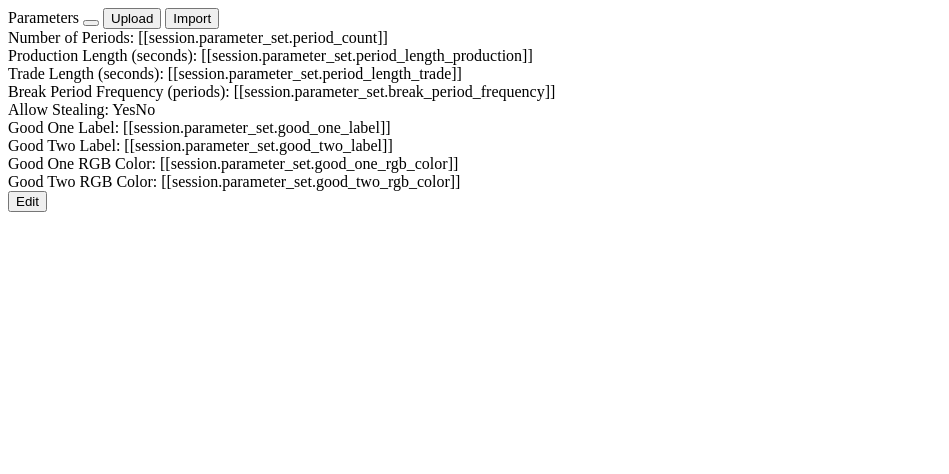
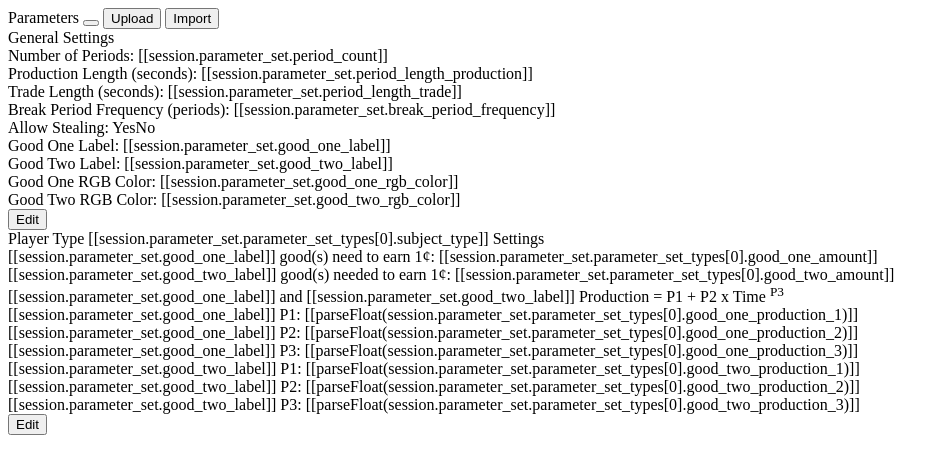
Before and after one commit to jeffreykirchner/trade_steal, a Django app: template main/templates/staff/staff_session/parameters_card.html in a window 1280 px wide. Shown: the top 474 px of the page, without its empty margins (0-949 px from the left). Run offline with Django 3.2, Linux system fonts and the light colour scheme; the template is opened without the code that fills it: values that come from a table or form of the project are taken from there, others are empty.

Commit message:
Parameter set card

```diff
--- a/main/consumers/staff_session_consumer.py
+++ b/main/consumers/staff_session_consumer.py
@@ -53,7 +53,7 @@ class StaffSessionConsumer(SocketConsumerMixin):
 
         #build response
         message_data = {}
-        message_data = await take_update_session_form(event["message_text"])
+        message_data =  await sync_to_async(take_update_session_form)(event["message_text"])
 
         message = {}
         message["messageType"] = event["type"]
--- a/main/globals/parameter_sets.py
+++ b/main/globals/parameter_sets.py
@@ -11,5 +11,5 @@ class SubjectType(models.TextChoices):
     '''
     subject types
     '''
-    BLUE = 'Blue', _('Blue')
-    RED = 'Red', _('Red')
+    ONE = 'One', _('One')
+    TWO = 'Two', _('Two')
--- a/main/models/parameter_set.py
+++ b/main/models/parameter_set.py
@@ -26,11 +26,11 @@ class ParameterSet(models.Model):
     break_period_frequency = models.IntegerField(verbose_name='Break Period Fequency (Periods)', default=7)   #every x periods only allow chat, no production or trading
     allow_stealing = models.BooleanField(default=True, verbose_name = 'Allow Stealing')                       #if true subjects can take from other users
 
-    good_one_label =  models.CharField(verbose_name='Good One Label', max_length = 10, default="Blue")      #label for good one
-    good_two_label =  models.CharField(verbose_name='Good One Label', max_length = 10, default="Red")       #label for good two
+    good_one_label =  models.CharField(verbose_name='Good One Label', max_length = 10, default="Red")        #label for good one
+    good_two_label =  models.CharField(verbose_name='Good One Label', max_length = 10, default="Blue")       #label for good two
 
-    good_one_rgb_color =  models.CharField(verbose_name='Good One RGB Color', max_length = 10, default="#6495ED")      #rgb color of good one
-    good_two_rgb_color =  models.CharField(verbose_name='Good Two RGB Color', max_length = 10, default="#DC143C")      #rgb color of good two
+    good_one_rgb_color =  models.CharField(verbose_name='Good One RGB Color', max_length = 10, default="#DC143C")      #rgb color of good one
+    good_two_rgb_color =  models.CharField(verbose_name='Good Two RGB Color', max_length = 10, default="#6495ED")      #rgb color of good two
 
     timestamp = models.DateTimeField(auto_now_add= True)
     updated= models.DateTimeField(auto_now= True)
@@ -47,44 +47,44 @@ class ParameterSet(models.Model):
         default setup
         '''
 
-        #blue type parameters
-        parameter_set_type_blue = main.models.ParameterSetType()
-        parameter_set_type_blue.parameter_set = self
-        parameter_set_type_blue.subject_type = globals.SubjectType.BLUE
+        #one type parameters
+        parameter_set_type_one = main.models.ParameterSetType()
+        parameter_set_type_one.parameter_set = self
+        parameter_set_type_one.subject_type = globals.SubjectType.ONE
 
-        parameter_set_type_blue.good_one_production_1 = Decimal('0')
-        parameter_set_type_blue.good_one_production_2 = Decimal('2.530')
-        parameter_set_type_blue.good_one_production_3 = Decimal('1')
+        parameter_set_type_one.good_one_production_1 = Decimal('0')
+        parameter_set_type_one.good_one_production_2 = Decimal('0.411096')
+        parameter_set_type_one.good_one_production_3 = Decimal('2.5')
 
-        parameter_set_type_blue.good_two_production_1 = Decimal('0')
-        parameter_set_type_blue.good_two_production_2 = Decimal('1.1')
-        parameter_set_type_blue.good_two_production_3 = Decimal('2')
+        parameter_set_type_one.good_two_production_1 = Decimal('0')
+        parameter_set_type_one.good_two_production_2 = Decimal('2.254')
+        parameter_set_type_one.good_two_production_3 = Decimal('1')
 
-        parameter_set_type_blue.save()
+        parameter_set_type_one.save()
 
-        #red type parameters
-        parameter_set_type_red = main.models.ParameterSetType()
-        parameter_set_type_red.parameter_set = self
-        parameter_set_type_red.subject_type = globals.SubjectType.RED
+        #two type parameters
+        parameter_set_type_two = main.models.ParameterSetType()
+        parameter_set_type_two.parameter_set = self
+        parameter_set_type_two.subject_type = globals.SubjectType.TWO
 
-        parameter_set_type_red.good_one_production_1 = Decimal('0')
-        parameter_set_type_red.good_one_production_2 = Decimal('0.411096')
-        parameter_set_type_red.good_one_production_3 = Decimal('2.5')
+        parameter_set_type_two.good_one_production_1 = Decimal('0')
+        parameter_set_type_two.good_one_production_2 = Decimal('2.530')
+        parameter_set_type_two.good_one_production_3 = Decimal('1')
 
-        parameter_set_type_red.good_two_production_1 = Decimal('0')
-        parameter_set_type_red.good_two_production_2 = Decimal('2.254')
-        parameter_set_type_red.good_two_production_3 = Decimal('1')
+        parameter_set_type_two.good_two_production_1 = Decimal('0')
+        parameter_set_type_two.good_two_production_2 = Decimal('1.1')
+        parameter_set_type_two.good_two_production_3 = Decimal('2')
 
-        parameter_set_type_red.save()
+        parameter_set_type_two.save()
 
         #player setup
         for i in range(8):
             player = main.models.ParameterSetTypePlayer()
 
             if i % 2 == 0:
-                player.parameter_set_type = parameter_set_type_red
+                player.parameter_set_type = parameter_set_type_one
             else:
-                player.parameter_set_type = parameter_set_type_blue
+                player.parameter_set_type = parameter_set_type_two
 
             player.id_label = str(i+1)
             player.location = i+1
--- a/main/models/parameter_set_type.py
+++ b/main/models/parameter_set_type.py
@@ -19,7 +19,7 @@ class ParameterSetType(models.Model):
 
     parameter_set = models.ForeignKey(ParameterSet, on_delete=models.CASCADE,  related_name="parameter_set_types")
 
-    subject_type = models.CharField(max_length=100, choices=SubjectType.choices, default=SubjectType.BLUE)         #type of subject
+    subject_type = models.CharField(max_length=100, choices=SubjectType.choices, default=SubjectType.ONE)         #type of subject
 
     good_one_amount =  models.IntegerField(verbose_name='Good One Amount', default=1)         #amount of good one needed to earn 1 cent
     good_two_amount =  models.IntegerField(verbose_name='Good Two Amount', default=1)         #amount of good two needed to earn 1 cent
@@ -44,6 +44,8 @@ class ParameterSetType(models.Model):
         constraints = [
             models.UniqueConstraint(fields=['parameter_set', 'subject_type'], name='unique_player_type'),
         ]
+        ordering = ['subject_type']
+
 
     def from_dict(self, source):
         '''
--- a/main/templates/staff/staff_session/parameters_card.html
+++ b/main/templates/staff/staff_session/parameters_card.html
@@ -28,8 +28,13 @@
         </span>
 
     </div>
-    <div class="card-body" v-show="show_parameters">
-
+    <div class="card-body" v-if="show_parameters">
+        <div class="row mt-2 fw-bold">
+            <div class="col-md text-center">
+                General Settings
+            </div>
+        </div>
+        <!-- parameterset settings -->
         <div class="row justify-content-center">
             <div class="col-md-auto text-center">
                 {{parameter_set_form.period_count.label}}: [[session.parameter_set.period_count]]
@@ -69,10 +74,67 @@
             <div class="col-md-auto text-center mb-2 mt-2">
                 <button class="btn btn-outline-primary"
                         type="button"
+                        title="General Settings"
                         v-on:click="showEditParameterset()">
                     Edit <i class="far fa-edit"></i>
                 </button>
             </div>
         </div>
+
+        <!-- parameterset type settings -->
+        <div class="row mt-4 fw-bold">
+            <div class="col-md text-center">
+                Player Type [[session.parameter_set.parameter_set_types[0].subject_type]] Settings
+            </div>
+        </div>
+        <div class="row justify-content-center">
+            <div class="col-md-auto text-center">
+                [[session.parameter_set.good_one_label]] good(s) need to earn 1¢: [[session.parameter_set.parameter_set_types[0].good_one_amount]]
+            </div>
+            <div class="col-md-auto text-center">
+                [[session.parameter_set.good_two_label]] good(s) needed to earn 1¢: [[session.parameter_set.parameter_set_types[0].good_two_amount]]
+            </div>
+        </div>
+
+        <div class="row mt-2">
+            <div class="col-md text-center">
+                [[session.parameter_set.good_one_label]] and [[session.parameter_set.good_two_label]] Production = P1 + P2 x Time <sup>P3</sup>
+            </div>
+        </div>
+        <div class="row justify-content-center">
+            <!-- good one production parameters -->
+            <div class="col-md-auto text-center">
+                [[session.parameter_set.good_one_label]] P1: [[parseFloat(session.parameter_set.parameter_set_types[0].good_one_production_1)]]
+            </div>
+            <div class="col-md-auto text-center">
+                [[session.parameter_set.good_one_label]] P2: [[parseFloat(session.parameter_set.parameter_set_types[0].good_one_production_2)]]
+            </div>
+            <div class="col-md-auto text-center">
+                [[session.parameter_set.good_one_label]] P3: [[parseFloat(session.parameter_set.parameter_set_types[0].good_one_production_3)]]
+            </div>
+
+            <!-- good two production parameters -->
+            <div class="col-md-auto text-center">
+                [[session.parameter_set.good_two_label]] P1: [[parseFloat(session.parameter_set.parameter_set_types[0].good_two_production_1)]]
+            </div>
+            <div class="col-md-auto text-center">
+                [[session.parameter_set.good_two_label]] P2: [[parseFloat(session.parameter_set.parameter_set_types[0].good_two_production_2)]]
+            </div>
+            <div class="col-md-auto text-center">
+                [[session.parameter_set.good_two_label]] P3: [[parseFloat(session.parameter_set.parameter_set_types[0].good_two_production_3)]]
+            </div>
+        </div>
+
+        <div class="row justify-content-center border-bottom">
+            <div class="col-md-auto text-center mb-2 mt-2">
+                <button class="btn btn-outline-primary"
+                        type="button"
+                        title="Player Type One Settings"
+                        v-on:click="">
+                    Edit <i class="far fa-edit"></i>
+                </button>
+            </div>
+        </div>
+
     </div>
 </div>
```
Also changed, not shown: main/templates/staff/staff_session.html (+0 -11 lines), main/templates/staff/staff_session/input_card.html (deleted, +0 -16 lines), main/templates/staff/staff_session/replay_card.html (deleted, +0 -14 lines), main/templates/staff/staff_session/session_card.js (added, +24 -0 lines), main/templates/staff/staff_session/staff_session.js (+4 -3 lines), main/migrations/0006_alter_parameterset_period_length_trade.py (added), main/migrations/0007_auto_20211020_2334.py (added), main/migrations/0008_alter_parametersettype_subject_type.py (added), main/templates/staff/staff_session/input_card.js (deleted), main/templates/staff/staff_session/replay_card.js (deleted).
